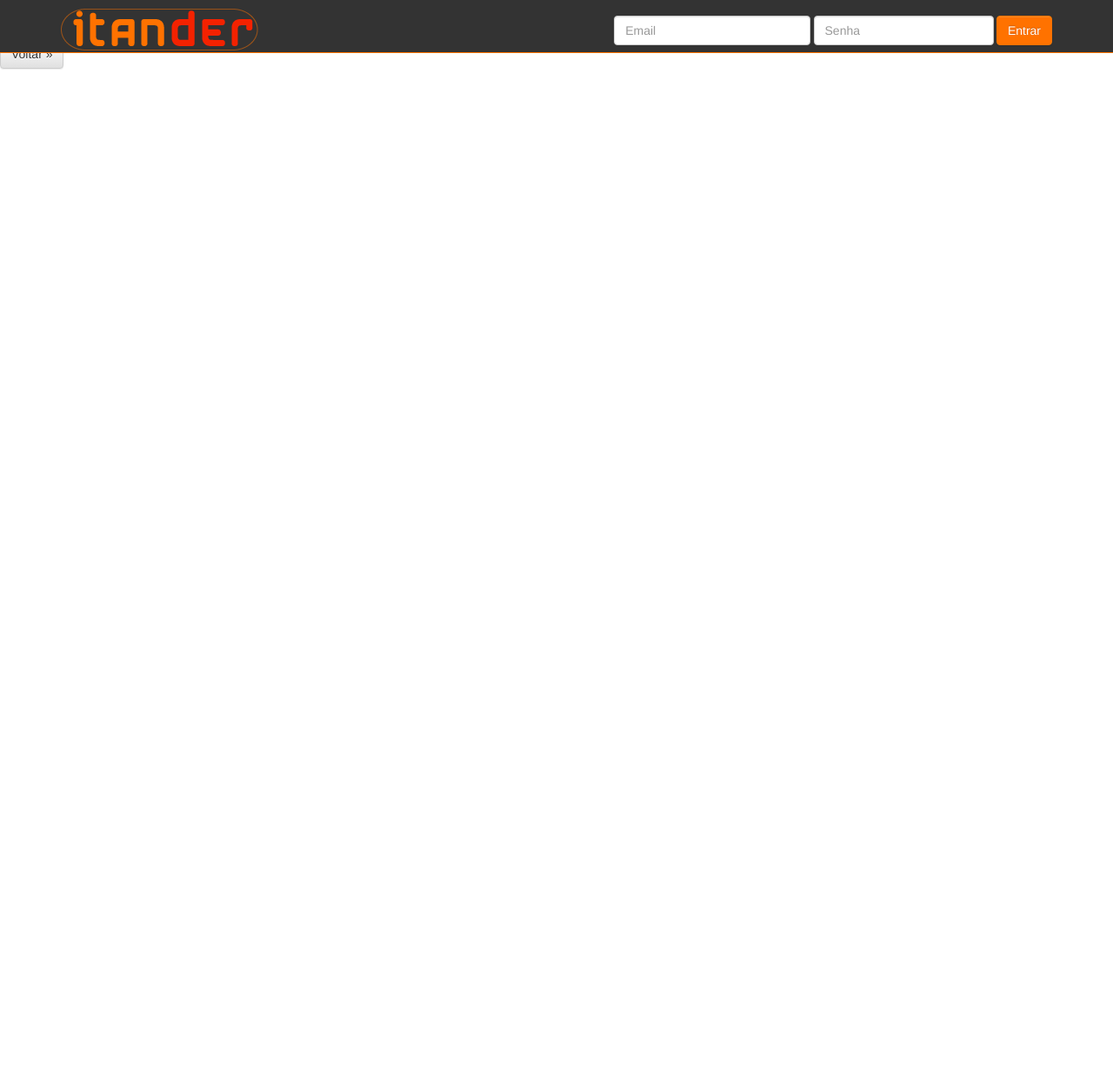
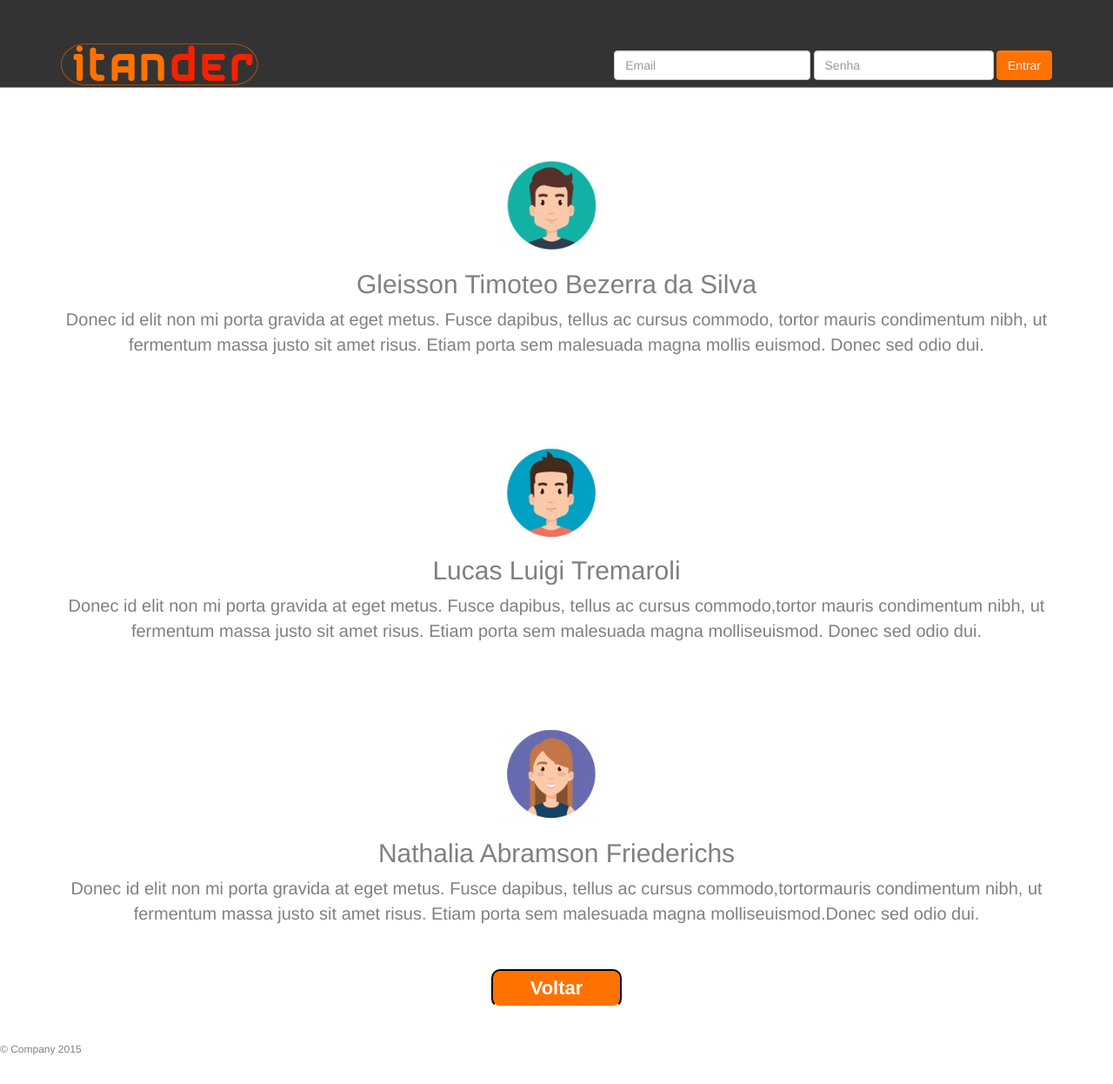
Before and after one commit to RzorX/lendmoney, a website: page public_html/nossaequipe.html in a window 1280 px wide. Shown: the part 5-1251 px from the top of the page at 87% size. Before the commit the page ends 800 px from the top, so only its background shows below. Drawn offline with Linux system fonts and the light colour scheme.

Commit message:
Create curriculo page

```diff
--- a/public_html/css/main.css
+++ b/public_html/css/main.css
@@ -151,6 +151,10 @@ div.us{
     margin-right: 40px;
 }
 
+div.container{
+    margin-top: 40px;
+}
+
 h1.itander{
     margin-top: 60px;
     font-weight: bold;
@@ -195,3 +199,30 @@ button.singup{
     padding-right: 15px;
     padding-top: 7px;
 }
+
+button.voltar{
+    padding: 0px;
+    font: bold 22px/24px arial, helvica, sans-serif;
+    text-align: center;
+    border-style: solid;
+    color: #fff;
+    background-color: #ff7200;
+    border-bottom-color: #ffffff;
+    width: 150px;
+    height: 44px;
+    border-radius: 10px;
+    margin-bottom: 40px;
+}
+
+div.equipe{
+    margin-top: 100px;
+}
+
+p.descricao{
+    text-align: center;
+    font-size: 20px;
+}
+
+h2.equipe{
+    text-align: center;
+}
--- a/public_html/nossaequipe.html
+++ b/public_html/nossaequipe.html
@@ -1,5 +1,6 @@
 <!DOCTYPE html>
 <html lang="pt-BR">
+
 <head>
     <meta charset="UTF-8">
     <meta name="viewport" content="width=device-width, initial-scale=1.0">
@@ -15,27 +16,26 @@
     <link rel="stylesheet" href="css/bootstrap-theme.min.css" media="All">
     <link rel="stylesheet" href="css/main.css" media="All">
 </head>
+
 <body>
     <nav class="navbar navbar-inverse navbar-fixed-top" role="navigation">
         <div class="container">
             <div class="navbar-header">
-                <button type="button" class="navbar-toggle collapsed" data-toggle="collapse" data-target="#navbar" aria-expanded="false" aria-controls="navbar">
+                <button type="button" class="navbar-toggle collapsed" data-toggle="collapse" data-target="#navbar"
+                    aria-expanded="false" aria-controls="navbar">
                     <span class="sr-only">Toggle navigation</span>
                     <span class="icon-bar"></span>
                     <span class="icon-bar"></span>
                     <span class="icon-bar"></span>
                 </button>
-                <p align= "center">
+                <p align="center">
                     <a class="navbar-brand" href="#">
-                        <img
-                            srcset="img/itander-logo-only.png 320w,
+                        <img srcset="img/itander-logo-only.png 320w,
                             img/itander-logo-only.png 480w,
                             img/itander-logo-only.png 800w,
-                            img/itander-logo-only.png 1000w"
-                            sizes="(max-width: 320px) 280px,
+                            img/itander-logo-only.png 1000w" sizes="(max-width: 320px) 280px,
                             (max-width: 480px) 440px,
-                            800px"
-                            src="img/itander-logo-only.png" alt="Empréstimos online">
+                            800px" src="img/itander-logo-only.png" alt="Empréstimos online">
                     </a></p>
             </div>
             <div id="navbar" class="navbar-collapse collapse">
@@ -55,8 +55,72 @@
             </div>
         </div>
     </nav>
-    <div class="voltar">
-        <p><a class="btn btn-default" href="#" role="button" onclick="window.location = 'index.html'">Voltar &raquo;</a></p>
+    <div class="text-center container">
+        <div class="equipe">
+            <div class="a">
+                <div class="b">
+                    <picture class='fotos_equipe'>
+                        <source type="image/png" srcset="img/equipe1.png">
+                        <img src="img/equipe1.png" alt="Equipe 1">
+                    </picture>
+                </div>
+            </div>
+            <div class="description_equipe">
+                <h2 class="equipe">Gleisson Timoteo Bezerra da Silva</h2>
+                <p class="descricao">
+                    Donec id elit non mi porta gravida at eget metus. Fusce dapibus, tellus ac cursus commodo, tortor
+                    mauris
+                    condimentum nibh, ut fermentum massa justo sit amet risus. Etiam porta sem malesuada magna mollis
+                    euismod. Donec sed odio dui.
+                </p>
+            </div>
+        </div>
+        <div class="equipe">
+            <div class="a">
+                <div class="b">
+                    <picture class='fotos_equipe'>
+                        <source type="image/png" srcset="img/equipe2.png">
+                        <img src="img/equipe2.png" alt="Equipe 2">
+                    </picture>
+                </div>
+            </div>
+            <div class="description_equipe">
+                <h2 class="equipe">Lucas Luigi Tremaroli</h2>
+                <p class="descricao">
+                    Donec id elit non mi porta gravida at eget metus. Fusce dapibus, tellus ac cursus commodo,tortor
+                    mauris
+                    condimentum nibh, ut fermentum massa justo sit amet risus. Etiam porta sem malesuada magna
+                    molliseuismod. Donec sed odio dui.
+                </p>
+            </div>
+        </div>
+        <div class="equipe">
+            <div class="a">
+                <div class="b">
+                    <picture class='fotos_equipe'>
+                        <source type="image/png" srcset="img/equipe3.png">
+                        <img src="img/equipe3.png" alt="Equipe 3">
+                    </picture>
+                </div>
+            </div>
+            <div class="description_equipe">
+                <h2 class="equipe">Nathalia Abramson Friederichs</h2>
+                <p class="descricao">
+                    Donec id elit non mi porta gravida at eget metus. Fusce dapibus, tellus ac cursus
+                    commodo,tortormauris condimentum nibh, ut fermentum massa justo sit amet risus. Etiam porta sem
+                    malesuada magna molliseuismod.Donec sed odio dui.
+                </p>
+            </div>
+        </div>
     </div>
+    <div class="text-center container">
+        <div class="voltar">
+            <button class="voltar" onclick="window.location = 'index.html'"><strong> Voltar </strong></button>
+        </div>
+    </div>
+    <footer>
+        <p>&copy; Company 2015</p>
+    </footer>
 </body>
+
 </html>
```
Also changed, not shown: public_html/img/equipe1.png (added), public_html/img/equipe2.png (added), public_html/img/equipe3.png (added), public_html/index.html (line endings or trailing spaces).
